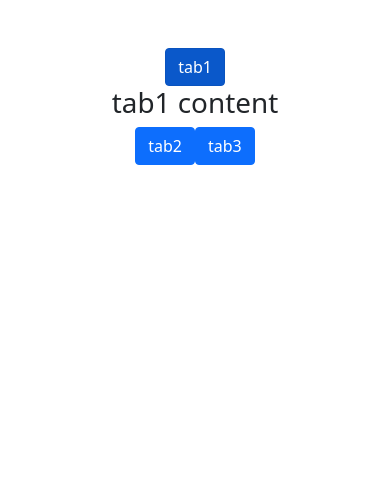
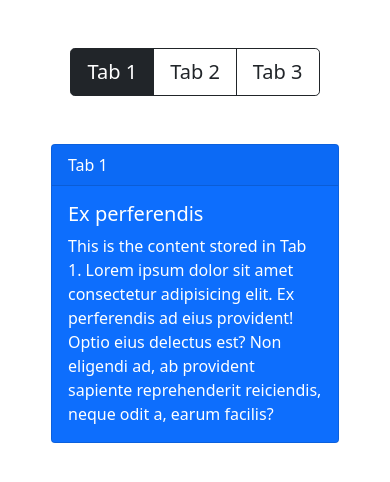
Before and after one commit to jonathankohen/tabs, a React (Create React App) app: page / in a window 390 px wide. Shown: the top 482 px of the page. Built offline with nearby package versions, Linux system fonts and the light colour scheme.

Commit message:
cleaned up the logic and tweaked the Bootstrap to make the UI look cleaner and more organized. fully responsive

```diff
--- a/src/App.js
+++ b/src/App.js
@@ -1,40 +1,16 @@
-import React, { useState } from 'react';
+import React from 'react';
 
 import 'bootstrap/dist/css/bootstrap.min.css';
 import './App.css';
 
 import Tabs from './components/Tabs';
 
-const initialState = [
-    {
-        name: 'tab1',
-        content: 'tab1 content',
-        tabIndex: 0,
-    },
-    {
-        name: 'tab2',
-        content: 'tab2 content',
-        tabIndex: 1,
-    },
-    {
-        name: 'tab3',
-        content: 'tab3 content',
-        tabIndex: 2,
-    },
-];
-
 function App() {
-    const [tabs] = useState(initialState);
-
     return (
         <div className="App">
-            <div className="container my-5">
-                <div className="row d-flex justify-content-center my-5">
-                    <div className="col-md-12 text-center">
-                        <Tabs tabs={tabs} />
-                    </div>
-                </div>
-            </div>
+            <main className="container my-5">
+                <Tabs />
+            </main>
         </div>
     );
 }
--- a/src/components/Tab.jsx
+++ b/src/components/Tab.jsx
@@ -1,6 +1,6 @@
 import React from 'react';
 
-export default function Tab({ onClick, isActive, tabIndex, name, content }) {
+export default function Tab({ onClick, isActive, tabIndex, name }) {
     const handleTabClick = e => {
         e.preventDefault();
         onClick(tabIndex);
@@ -10,15 +10,13 @@ export default function Tab({ onClick, isActive, tabIndex, name, content }) {
         <>
             <button
                 type="button"
-                className={`btn btn-primary ${
-                    isActive === tabIndex ? 'active' : ''
+                className={`btn btn-lg btn-outline-dark ${
+                    isActive ? 'active' : ''
                 }`}
                 onClick={handleTabClick}
             >
                 {name}
             </button>
-
-            {isActive === tabIndex ? <h1>{content}</h1> : ''}
         </>
     );
 }
--- a/src/components/Tabs.jsx
+++ b/src/components/Tabs.jsx
@@ -2,9 +2,31 @@ import React, { useState } from 'react';
 
 import Tab from './Tab';
 
+const tabList = [
+    {
+        name: 'Tab 1',
+        content:
+            'This is the content stored in Tab 1. Lorem ipsum dolor sit amet consectetur adipisicing elit. Ex perferendis ad eius provident! Optio eius delectus est? Non eligendi ad, ab provident sapiente reprehenderit reiciendis, neque odit a, earum facilis?',
+        tabIndex: 0,
+    },
+
+    {
+        name: 'Tab 2',
+        content:
+            'This is the content stored in Tab 2. Lorem ipsum dolor sit amet consectetur adipisicing elit. Ex perferendis ad eius provident! Optio eius delectus est? Non eligendi ad, ab provident sapiente reprehenderit reiciendis, neque odit a, earum facilis?',
+        tabIndex: 1,
+    },
+    {
+        name: 'Tab 3',
+        content:
+            'This is the content stored in Tab 3. Lorem ipsum dolor sit amet consectetur adipisicing elit. Ex perferendis ad eius provident! Optio eius delectus est? Non eligendi ad, ab provident sapiente reprehenderit reiciendis, neque odit a, earum facilis?',
+        tabIndex: 2,
+    },
+];
+
 const initialTabIndex = 0;
 
-export default function Tabs({ tabs }) {
+export default function Tabs() {
     const [activeTabIndex, setActiveTabIndex] = useState(initialTabIndex);
 
     const handleTabClick = tabIndex => {
@@ -15,18 +37,45 @@ export default function Tabs({ tabs }) {
 
     return (
         <>
-            {tabs.map((tab, i) => {
+            <section className="d-flex justify-content-center">
+                <div
+                    className="btn-group"
+                    role="group"
+                    aria-label="Basic example"
+                >
+                    {tabList.map((tab, i) => {
                         return (
                             <Tab
                                 key={i}
                                 tabIndex={i}
                                 name={tab.name}
                                 content={tab.content}
-                        isActive={activeTabIndex}
+                                isActive={activeTabIndex === i}
                                 onClick={handleTabClick}
                             />
                         );
                     })}
+                </div>
+            </section>
+
+            <section className="d-flex justify-content-center">
+                {tabList.map((tab, i) => {
+                    return activeTabIndex === i ? (
+                        <div
+                            className="card text-white bg-primary mb-3 mt-5"
+                            style={{ maxWidth: '18rem' }}
+                        >
+                            <div className="card-header">{tab.name}</div>
+                            <div className="card-body">
+                                <h5 className="card-title">Ex perferendis</h5>
+                                <p className="card-text">{tab.content}</p>
+                            </div>
+                        </div>
+                    ) : (
+                        ''
+                    );
+                })}
+            </section>
         </>
     );
 }
```
Lines whose indentation alone changed are shown as unchanged.
